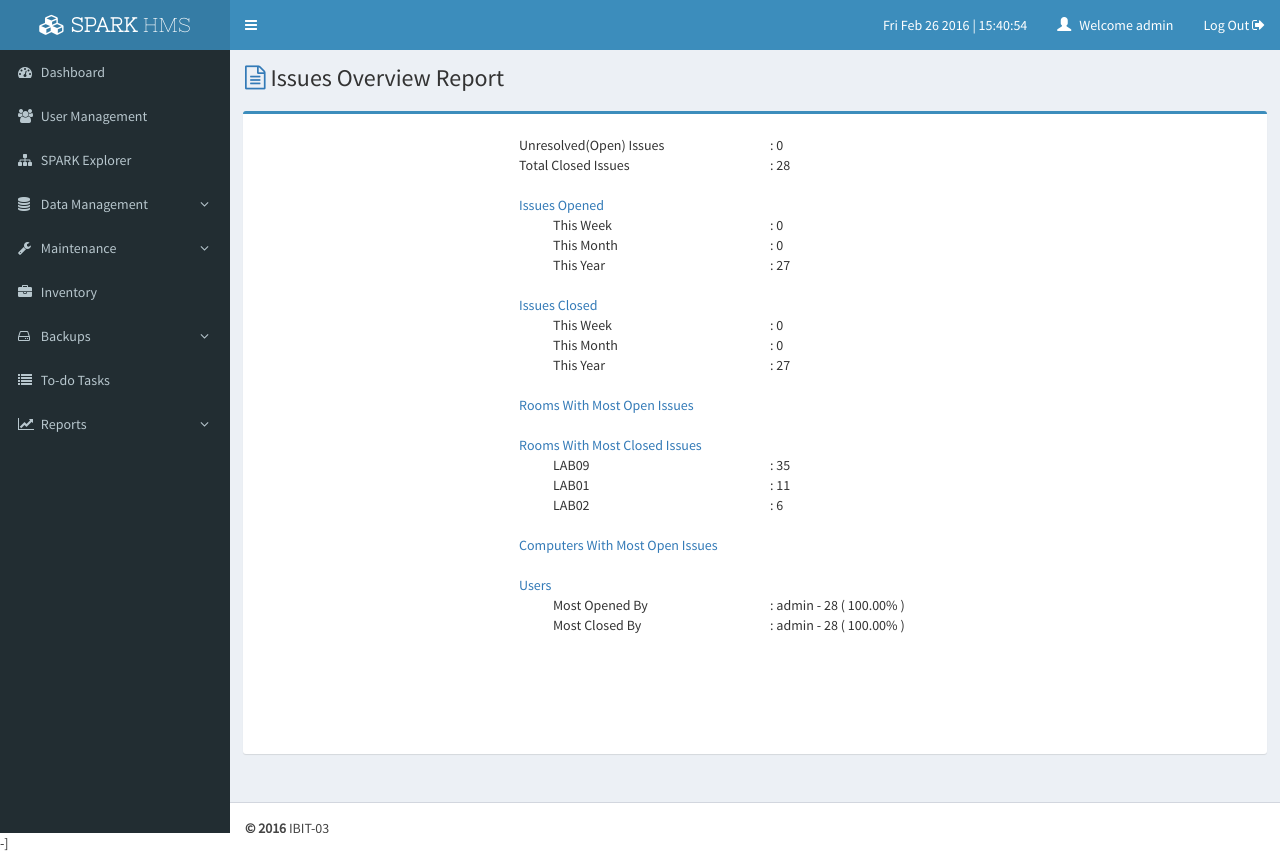
After one commit to PrasithL/SPARK, a CodeIgniter app: page /database/index.php/Issues_Overview in a window 1280 px wide. The commit adds this page. Run offline with CodeIgniter, Linux system fonts and the light colour scheme; a user stored in the database is signed in; data comes from the database, SQL or seed files in the repository.

Commit message:
Added 'Issues Overview Report' view and fixed a bug affecting issue creation.

```diff
--- /dev/null
+++ b/application/controllers/Issues_Overview.php
@@ -0,0 +1,55 @@
+<?php
+defined('BASEPATH') OR exit('No direct script access allowed');
+
+class Issues_Overview extends CI_Controller{
+
+    public function __construct()
+    {
+        parent::__construct();
+        $this->check_login();
+    }
+
+    function index()
+    {
+        $this->load->model("Issues_Model");
+
+        $data['total_open'] = $this->Issues_Model->get_open_issue_count();
+        $data['total_closed'] = $this->Issues_Model->get_closed_issue_count();
+
+        $data['week_open_count'] = $this->Issues_Model->issues_opened_in_this('WEEK');
+        $data['month_open_count'] = $this->Issues_Model->issues_opened_in_this('MONTH');
+        $data['year_open_count'] = $this->Issues_Model->issues_opened_in_this('YEAR');
+
+        $data['week_closed_count'] = $this->Issues_Model->issues_closed_in_this('WEEK');
+        $data['month_closed_count'] = $this->Issues_Model->issues_closed_in_this('MONTH');
+        $data['year_closed_count'] = $this->Issues_Model->issues_closed_in_this('YEAR');
+
+        $data['open_count_room'] = $this->Issues_Model->get_open_issue_count_by_room();
+        $data['closed_count_room'] = $this->Issues_Model->get_closed_issue_count_by_room();
+
+        $data['open_issues_per_computer'] = $this->Issues_Model->get_open_issue_count_per_computer();
+
+        $data['most_opened_by'] = $this->Issues_Model->most_opened_by();
+        $data['most_closed_by'] = $this->Issues_Model->most_closed_by();
+
+
+        $this->load->view('header');
+        $this->load->view('issues_overview_report_view', $data);
+        $this->load->view('footer');
+    }
+
+    /**
+    * Checks if user is logged in by looking at session data.
+    * if user is not logged in, redirects to the login page.
+    *
+    * @return null
+    */
+    private function check_login()
+    {
+      if ( !$this->session->userdata('username')) {
+          $this->session->set_flashdata('msg', 'You have to login first!');
+          redirect('index.php/Login');
+      }
+    }
+
+}
--- a/application/models/Issues_Model.php
+++ b/application/models/Issues_Model.php
@@ -44,6 +44,7 @@ class Issues_Model extends CI_Model{
         foreach ($data["computers"] as $computer) {
             $issue_history["computer_code"] = $computer;
             $issue_history["status"] = "open";
+            $issue_history["closed_by"] = NULL;
             $this->db->insert('issue_history', $issue_history);
 
             // update computer_details table to reflect the computers current status
@@ -159,4 +160,79 @@ class Issues_Model extends CI_Model{
         }
     }
 
+    // Below functions are related to issues report
+
+    public function issues_opened_in_this($period)
+    {
+        $sql = "SELECT count(id) as count FROM issues WHERE $period(opened_date) = $period(NOW()) ";
+        $result = $this->db->query($sql);
+        $result =  $result->result();
+        return $result[0]->count;
+    }
+
+    public function issues_closed_in_this($period)
+    {
+        $sql = "SELECT count(id) as count FROM issues WHERE  $period(opened_date) = $period(NOW()) AND status = 'resolved' ";
+        $result = $this->db->query($sql);
+        $result =  $result->result();
+        return $result[0]->count;
+    }
+
+    public function get_open_issue_count()
+    {
+        $result0 = $this->db->get_where('issues', array('status' => 'open'));
+        return $result0->num_rows();
+    }
+
+    public function get_closed_issue_count()
+    {
+        $result0 = $this->db->get_where('issues', array('status' => 'resolved'));
+        return $result0->num_rows();
+    }
+
+    public function get_open_issue_count_by_room()
+    {
+        $sql = "SELECT room_code, COUNT(issue_history.id) AS count FROM issue_history
+                JOIN computer_details ON issue_history.computer_code = computer_details.computer_id
+                JOIN room_details ON room_details.room_code = computer_details.location
+                WHERE issue_history.status = 'open'
+                GROUP BY room_code
+                ORDER BY count DESC";
+        $result = $this->db->query($sql);
+        return $result->result();
+    }
+
+    public function get_closed_issue_count_by_room()
+    {
+        $sql = "SELECT room_code, COUNT(issue_history.id) AS count FROM issue_history
+                JOIN computer_details ON issue_history.computer_code = computer_details.computer_id
+                JOIN room_details ON room_details.room_code = computer_details.location
+                WHERE issue_history.status = 'resolved'
+                GROUP BY room_code
+                ORDER BY count DESC";
+        $result = $this->db->query($sql);
+        return $result->result();
+    }
+
+    public function get_open_issue_count_per_computer()
+    {
+        $sql = "SELECT computer_code, COUNT(id) AS count FROM issue_history WHERE status = 'open' GROUP BY computer_code ORDER BY count DESC";
+        $result = $this->db->query($sql);
+        return $result->result();
+    }
+
+    public function most_opened_by()
+    {
+        $sql = "SELECT opened_by, count(id) as count, (COUNT(id) / (SELECT COUNT(*) FROM issues)) * 100 AS percent FROM `issues` GROUP BY opened_by";
+        $result = $this->db->query($sql);
+        return $result->result();
+    }
+
+    public function most_closed_by()
+    {
+        $sql = "SELECT closed_by, count(id) as count, (COUNT(id) / (SELECT COUNT(*) FROM issues  WHERE status='resolved')) * 100 AS percent FROM issues WHERE status = 'resolved' GROUP BY closed_by";
+        $result = $this->db->query($sql);
+        return $result->result();
+    }
+
 }
--- a/application/views/header.php
+++ b/application/views/header.php
@@ -362,9 +362,9 @@ scratch. This page gets rid of all links and provides the needed markup only.
                         </li>
 
                         <li class="" id="Backup Schedule">
-                            <a href="#">
+                            <a href="<?php echo base_url();?>index.php/Issues_Overview">
                                 <i class="menu-icon fa fa-caret-right"></i>
-                                --placeholder--
+                                Issues Overview Report
                             </a>
 
                             <b class="arrow"></b>
--- /dev/null
+++ b/application/views/issues_overview_report_view.php
@@ -0,0 +1,126 @@
+<!-- @author Prasith Lakshan -->
+
+<section class="content-header">
+	<h1 >
+		<i class="fa fa-file-text-o text-primary"></i>
+		Issues Overview Report
+	</h1>
+</section><!-- /.page-header -->
+
+<br>
+
+<div class="row">
+	<div class="col-sm-12" style="padding:2em; padding-top:0;">
+        <div class="box box-primary" >
+            <div id="printable" class="box-body" style="padding-top:1.5em; min-height:80vh">
+                <div class="col-md-3 col-md-offset-3 text-rsight">
+                    Unresolved(Open) Issues<br>
+                    Total Closed Issues<br>
+
+                    <br>
+                    <span class="text-primary">Issues Opened</span><br>
+                    &nbsp;&nbsp;&nbsp;&nbsp;&nbsp;&nbsp;&nbsp;&nbsp;&nbsp;&nbsp;&nbsp;&nbsp;This Week <br>
+                    &nbsp;&nbsp;&nbsp;&nbsp;&nbsp;&nbsp;&nbsp;&nbsp;&nbsp;&nbsp;&nbsp;&nbsp;This Month <br>
+                    &nbsp;&nbsp;&nbsp;&nbsp;&nbsp;&nbsp;&nbsp;&nbsp;&nbsp;&nbsp;&nbsp;&nbsp;This Year <br>
+
+                    <br>
+                    <span class="text-primary">Issues Closed</span><br>
+                    &nbsp;&nbsp;&nbsp;&nbsp;&nbsp;&nbsp;&nbsp;&nbsp;&nbsp;&nbsp;&nbsp;&nbsp;This Week <br>
+                    &nbsp;&nbsp;&nbsp;&nbsp;&nbsp;&nbsp;&nbsp;&nbsp;&nbsp;&nbsp;&nbsp;&nbsp;This Month <br>
+                    &nbsp;&nbsp;&nbsp;&nbsp;&nbsp;&nbsp;&nbsp;&nbsp;&nbsp;&nbsp;&nbsp;&nbsp;This Year <br>
+                    <br>
+                    <span class="text-primary">Rooms With Most Open Issues</span> <br>
+						<?php
+							for ($i=0; $i < 3; $i++) {
+								if(isset($open_count_room[$i])) {
+									echo "&nbsp;&nbsp;&nbsp;&nbsp;&nbsp;&nbsp;&nbsp;&nbsp;&nbsp;&nbsp;&nbsp;&nbsp;";
+									echo $open_count_room[$i]->room_code."<br>";
+								}
+							}
+						?>
+                    <br>
+                    <span class="text-primary">Rooms With Most Closed Issues</span> <br>
+						<?php
+							for ($i=0; $i < 3; $i++) {
+								if(isset($closed_count_room[$i])) {
+									echo "&nbsp;&nbsp;&nbsp;&nbsp;&nbsp;&nbsp;&nbsp;&nbsp;&nbsp;&nbsp;&nbsp;&nbsp;";
+									echo $closed_count_room[$i]->room_code."<br>";
+								}
+							}
+						?>
+					<br>
+                    <span class="text-primary">Computers With Most Open Issues</span> <br>
+						<?php
+							for ($i=0; $i < 5; $i++) {
+								if(isset($open_issues_per_computer[$i])) {
+									echo "&nbsp;&nbsp;&nbsp;&nbsp;&nbsp;&nbsp;&nbsp;&nbsp;&nbsp;&nbsp;&nbsp;&nbsp;";
+									echo $open_issues_per_computer[$i]->computer_code."<br>";
+								}
+							}
+						?>
+					<br>
+                    <span class="text-primary">Users</span> <br>
+                    &nbsp;&nbsp;&nbsp;&nbsp;&nbsp;&nbsp;&nbsp;&nbsp;&nbsp;&nbsp;&nbsp;&nbsp;Most Opened By <br>
+                    &nbsp;&nbsp;&nbsp;&nbsp;&nbsp;&nbsp;&nbsp;&nbsp;&nbsp;&nbsp;&nbsp;&nbsp;Most Closed By <br>
+                </div>
+                <div class="col-md-3 text-left">
+                    : <?php echo $total_open; ?><br>
+                    : <?php echo $total_closed; ?><br>
+                    <br>
+                    <br>
+                    : <?php echo $week_open_count; ?><br>
+                    : <?php echo $month_open_count; ?><br>
+                    : <?php echo $year_open_count; ?><br>
+                    <br>
+                    <br>
+                    : <?php echo $week_closed_count; ?><br>
+                    : <?php echo $month_closed_count; ?><br>
+                    : <?php echo $year_closed_count; ?><br>
+                    <br>
+                    <br>
+
+                    <?php
+						for ($i=0; $i < 3; $i++) {
+							if(isset($open_count_room[$i])) { echo ": ".$open_count_room[$i]->count."<br>"; }
+						}
+					?>
+                    <br>
+                    <br>
+					<?php
+						for ($i=0; $i < 3; $i++) {
+							if(isset($closed_count_room[$i])) { echo ": ".$closed_count_room[$i]->count."<br>"; }
+						}
+					?>
+                    <br>
+                    <br>
+					<?php
+						for ($i=0; $i < 5; $i++) {
+							if(isset($open_issues_per_computer[$i])) { echo ": ".$open_issues_per_computer[$i]->count."<br>"; }
+						}
+					?>
+                    <br>
+                    <br>
+                    : <?php if(isset($most_opened_by[0])) { echo $most_opened_by[0]->opened_by." - ".$most_opened_by[0]->count." ( ".number_format((float)$most_opened_by[0]->percent, 2, '.', '')."% )"."<br />"; }?>
+                    : <?php if(isset($most_closed_by[0])) { echo $most_closed_by[0]->closed_by." - ".$most_closed_by[0]->count." ( ".number_format((float)$most_closed_by[0]->percent, 2, '.', '')."% )"."<br />"; }?>
+                </div>
+            </div>
+        </div>
+    </div>
+</div>
+
+<script type="text/javascript">
+    var current_page="Issues Overview Report";
+
+    // this function will replace the content of the page with the printable div and print it.
+    // then restore the original html content
+    function print_div(divName) {
+         var printContents = document.getElementById(divName).innerHTML;
+         var originalContents = document.body.innerHTML;
+
+         document.body.innerHTML = printContents;
+
+         window.print();
+
+         document.body.innerHTML = originalContents;
+    }
+</script>
```
